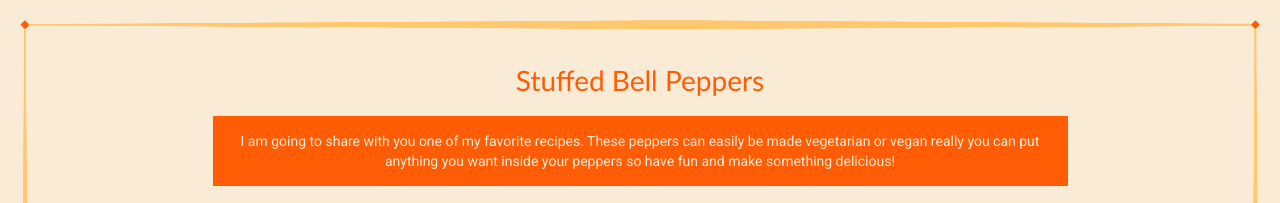
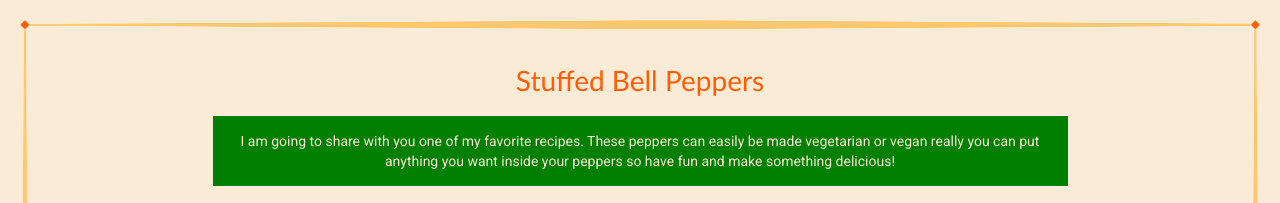
Before and after one commit to gitburd/recipe-bootstrap, a plain HTML site: page index.html in a window 1280 px wide. Shown: the top 203 px of the page. Drawn offline with nearby package versions, Linux system fonts and the light colour scheme; grey boxes are pictures that could not be loaded; a web font is replaced by a local one.

Commit message:
green bkgd

```diff
--- a/style.css
+++ b/style.css
@@ -18,7 +18,7 @@ font-size: 200%;
 
 #intro{
     text-align:center;
-    background-color: #ff5d05;
+    background-color: green;
     color: antiquewhite;
     padding: 15px;
     width:75%;
```
